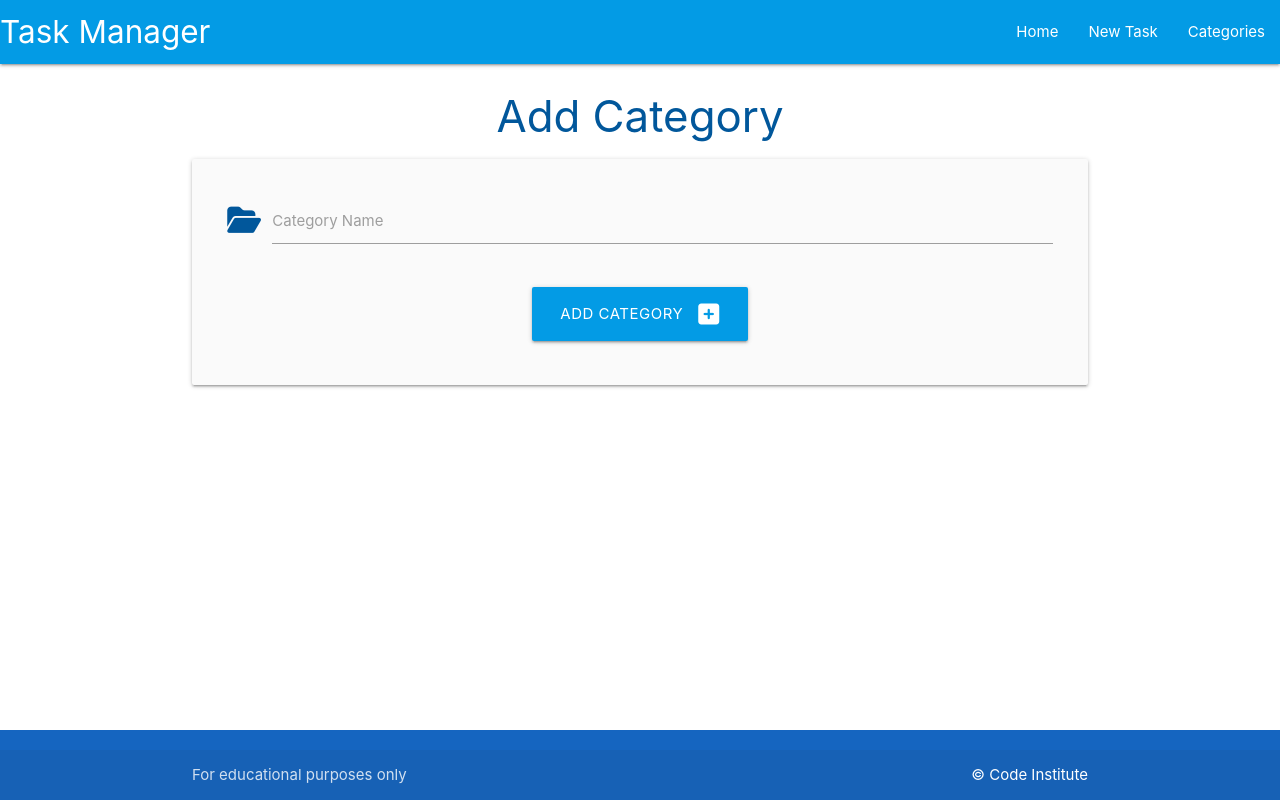
After one commit to MarzenkaS/flask-sqlalchemy-task-manager, a Flask app: template taskmanager/templates/add_category.html in a window 1280 px wide. The commit adds this page. Run offline with Flask 3, Linux system fonts and the light colour scheme; the template is opened without the code that fills it, so the values that code supplies are empty.

Commit message:
Add add_category.html and categories.html files

```diff
--- /dev/null
+++ b/taskmanager/templates/add_category.html
@@ -0,0 +1,28 @@
+{% extends "base.html" %}
+{% block content %}
+
+<h3 class="light-blue-text text-darken-4 center-align">Add Category</h3>
+
+<div class="row card-panel grey lighten-5">
+    <form class="col s12" method="POST" action="{{ url_for('add_category') }}">
+        <!-- category name -->
+        <div class="row">
+            <div class="input-field col s12">
+                <i class="fas fa-folder-open prefix light-blue-text text-darken-4"></i>
+                <input id="category_name" name="category_name" minlength="3" maxlength="25" type="text" class="validate"
+                    required>
+                <label for="category_name">Category Name</label>
+            </div>
+        </div>
+        <!-- submit button -->
+        <div class="row">
+            <div class="col s12 center-align">
+                <button type="submit" class="btn-large light-blue darken-1">
+                    Add Category <i class="fas fa-plus-square right"></i>
+                </button>
+            </div>
+        </div>
+    </form>
+</div>
+
+{% endblock %}
--- a/taskmanager/templates/base.html
+++ b/taskmanager/templates/base.html
@@ -14,6 +14,9 @@
     <link
       rel="stylesheet"
       href="https://cdnjs.cloudflare.com/ajax/libs/materialize/1.0.0/css/materialize.min.css"
+      integrity="sha512-UJfAaOlIRtdR+0P6C3KUoTDAxVTuy3lnSXLyLKlHYJlcSU8Juge/mjeaxDNMlw9LgeIotgz5FP8eUQPhX1q10A=="
+      crossorigin="anonymous"
+      referrerpolicy="no-referrer"
       type="text/css"
     />
     <link
--- a/taskmanager/templates/tasks.html
+++ b/taskmanager/templates/tasks.html
@@ -1,5 +1,4 @@
-{% extends "base.html" %}
-{% block content %}
+{% extends "base.html" %} {% block content %}
 
 <h3 class="light-blue-text text-darken-4 center-align">Tasks</h3>
 
```
Also changed, not shown: taskmanager/templates/categories.html (added, +14 -0 lines).
